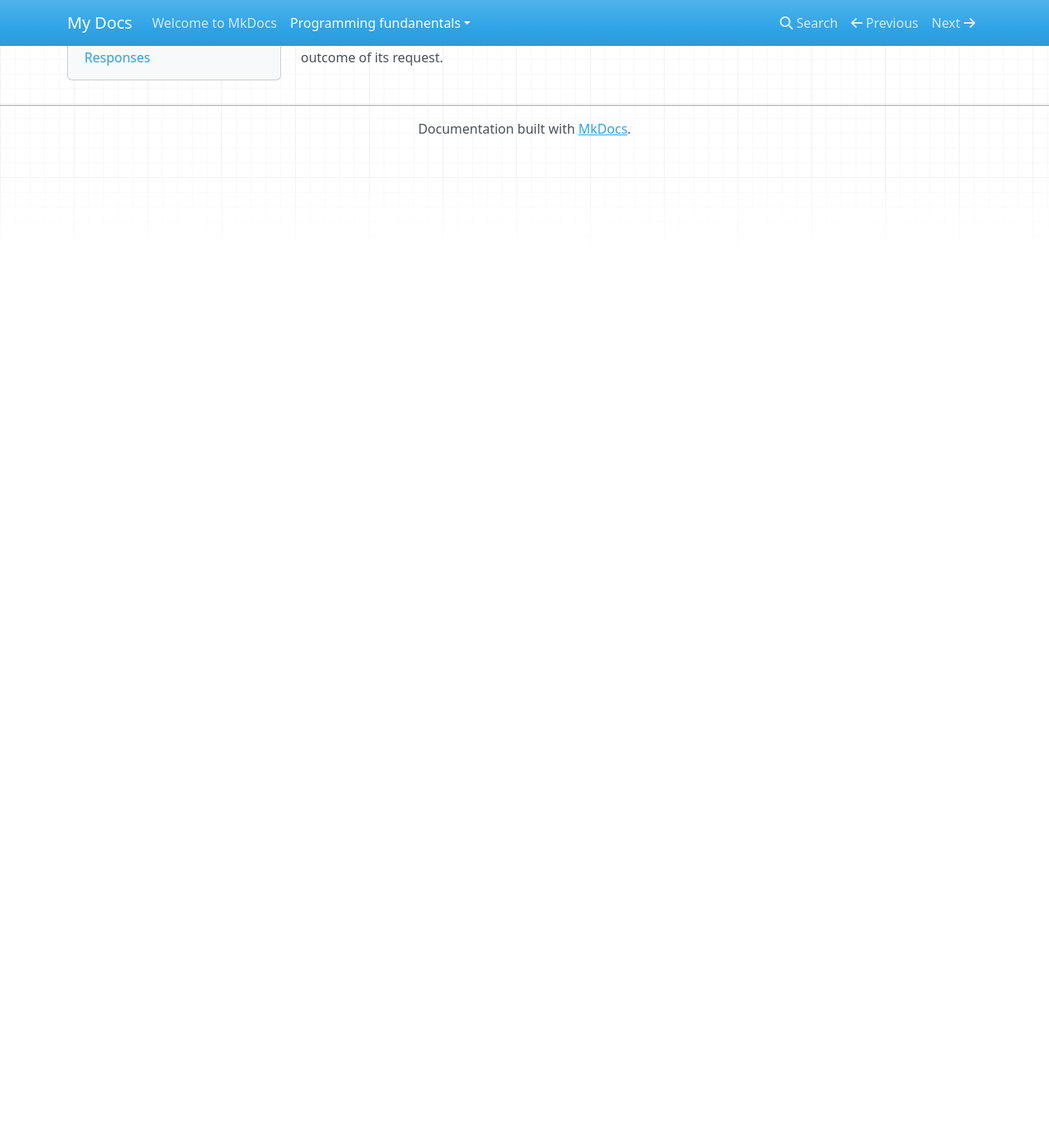
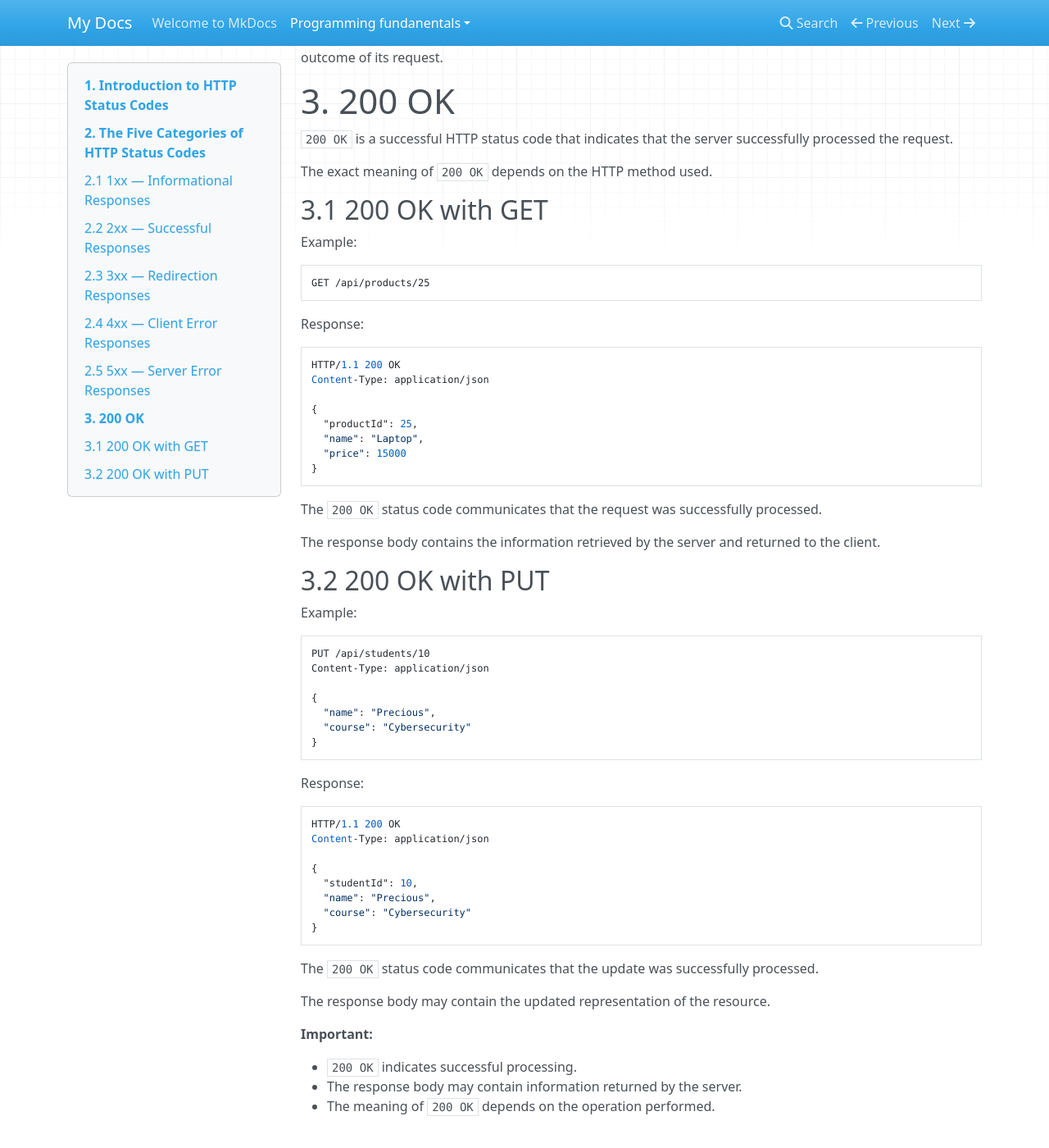
Before and after one commit to mahlatse-02/learning-wiki, an MkDocs documentation site: the page built from docs/programming-fundanentals/api-learning/04-http-status-codes.md, in a window 1280 px wide and 1400 px high, scrolled down 1665 px. Shown: the whole window at 82% size. Built offline with MkDocs 1.6.1, drawn with Linux system fonts in a browser that asks for light colours; nearby versions of some CDN libraries; before the commit the page ends 1850 px from its top, so only the background shows below that.

Commit message:
200 Status code

```diff
--- a/docs/programming-fundanentals/api-learning/04-http-status-codes.md
+++ b/docs/programming-fundanentals/api-learning/04-http-status-codes.md
@@ -66,3 +66,63 @@ Examples:
 **Key Takeaway:**
 
 The first digit of an HTTP status code identifies its category and helps the client understand the general outcome of its request.
+
+# 3. 200 OK
+
+`200 OK` is a successful HTTP status code that indicates that the server successfully processed the request.
+
+The exact meaning of `200 OK` depends on the HTTP method used.
+
+## 3.1 200 OK with GET
+
+Example:
+
+    GET /api/products/25
+
+Response:
+
+    HTTP/1.1 200 OK
+    Content-Type: application/json
+
+    {
+      "productId": 25,
+      "name": "Laptop",
+      "price": 15000
+    }
+
+The `200 OK` status code communicates that the request was successfully processed.
+
+The response body contains the information retrieved by the server and returned to the client.
+
+## 3.2 200 OK with PUT
+
+Example:
+
+    PUT /api/students/10
+    Content-Type: application/json
+
+    {
+      "name": "Precious",
+      "course": "Cybersecurity"
+    }
+
+Response:
+
+    HTTP/1.1 200 OK
+    Content-Type: application/json
+
+    {
+      "studentId": 10,
+      "name": "Precious",
+      "course": "Cybersecurity"
+    }
+
+The `200 OK` status code communicates that the update was successfully processed.
+
+The response body may contain the updated representation of the resource.
+
+**Important:**
+
+- `200 OK` indicates successful processing.
+- The response body may contain information returned by the server.
+- The meaning of `200 OK` depends on the operation performed.
```
